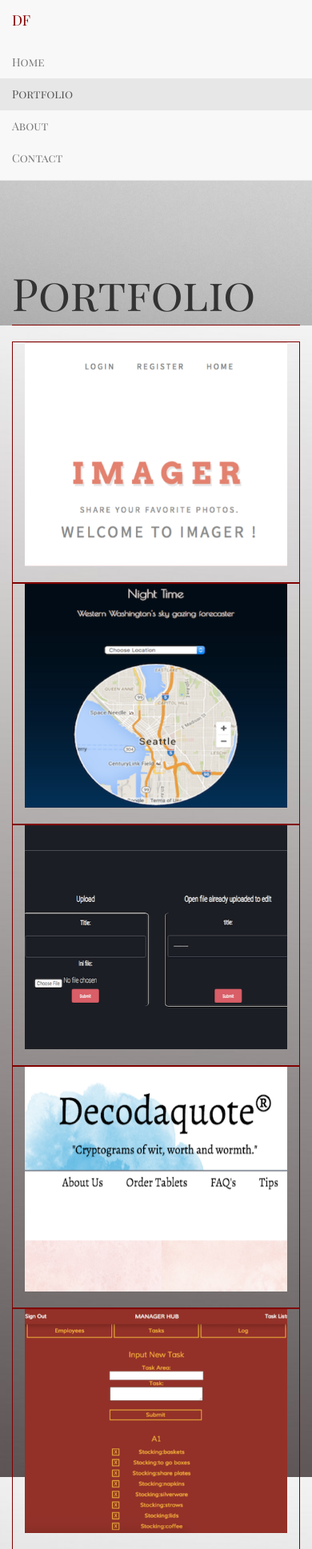
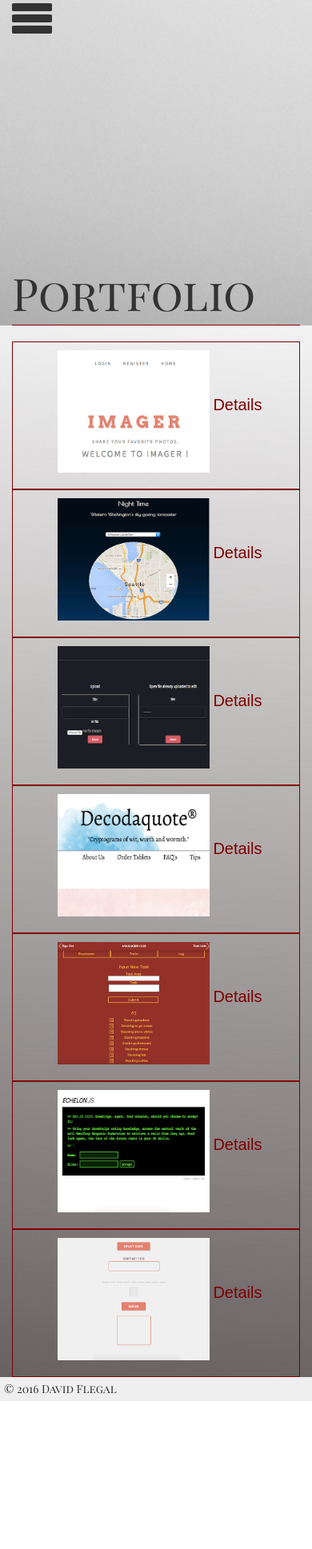
Before and after one commit to flegald/DavidFlegal, a Python web app: template mysite/templates/portfolio.jinja2 in a window 390 px wide. Shown: the top 1937 px of the page at 80% size. After the commit the page ends 1752 px from the top, so only its background shows below. Run offline with Jinja, Linux system fonts and the light colour scheme; the template is opened without the code that fills it, so the values that code supplies are empty.

Commit message:
basic css for mobile

```diff
--- a/mysite/static/css/index.css
+++ b/mysite/static/css/index.css
@@ -8,6 +8,74 @@ body {
 	background-position: fixed;
 	background-attachment: fixed;
 	font-family: 'Playfair Display SC', serif;
+}
+
+/*HAMBURGER*/
+#menu-btn {
+  height: 30px;
+  width: 50.2px;
+  text-align: center;
+}
+.menu-btn div {
+  position: absolute;
+  left: 100%;
+  top: 64%;
+  padding-right: 8px;
+  margin-top: -0.50em;
+  line-height: 1.2;
+  font-size: 18px;
+  font-weight: 200;
+  vertical-align: middle;
+  z-index: 99;
+}
+
+.menu-btn span {
+  display: block;
+  width: 50px;
+  height: 10px;
+  margin: 4px 0;
+  background: #333333;
+  z-index: 99;
+  border-radius: 10%;
+}
+
+.responsive-menu{
+  display: none;
+}
+
+.responsive-menu ul {
+  margin-top: 10px;
+  margin-left: -20px;
+  width: 220px;
+  list-style: none;
+}
+
+.nav-mobile {
+  font-size: 30px;
+  background: white;
+}
+
+.nav-mobile a {
+  color: #800000;
+}
+
+
+/*END HAMBURGER*/
+
+.small-screen img {
+  width: 200px;
+  padding-top: 10px;
+  padding-left: 10px;
+}
+
+.small-screen a {
+  color: #800000;
+  font-size: 20px;
+}
+
+.small-screen a:visited {
+  color: #a64c4c;
+  font-size: 20px;
 }
 
 .page-top {
--- a/mysite/templates/about.jinja2
+++ b/mysite/templates/about.jinja2
@@ -12,7 +12,7 @@
 
    <div class="container article-custom">
 	   <div class='col-lg-8 col-md-8 col-sm-6 col-xs-12'>
-	   <p>I am a dedicated web developer, specializing in Python. I have recently graduated from the Code Fellows 401 Advanced Python course. I enjoy working with frameworks and anything backend. I am able to do front end as well as I have taken multiple courses also at Code Fellows with an emphasis on JavaScript.
+	   <p>I am a dedicated web developer, specializing in Python. I have recently graduated from the Code Fellows 401 Advanced Python course. I enjoy working with frameworks and anything backend. I am able to do front end as well. I have taken multiple courses also at Code Fellows with an emphasis on JavaScript.
 		</p>
 		<p>
 		I am dedicated to efficiency and organization. I would love to work as a back end developer, using any framework and web service. I am well versed in AWS and Ansible deployment as well as utilizing Gunicorn in tandem with these tools.</p>
--- a/mysite/templates/base.jinja2
+++ b/mysite/templates/base.jinja2
@@ -25,17 +25,38 @@
 
 
    <body>
+
    <div class='container page-top'>
+
+      <div class="mobile-nav">
+         <div class="menu-btn" id="menu-btn">
+            <div></div>
+            <span></span>
+            <span></span>
+            <span></span>
+         </div>
+
+         <div class="responsive-menu">
+            <ul>
+            <li class='nav-mobile'><a href="/">Home</a></li>
+            <li class='nav-mobile'><a href="/portfolio">Portfolio</a></li>
+            <li class='nav-mobile'><a href="/about">About</a></li>
+            <li class='nav-mobile'><a href="/contact">Contact</a></li>
+            </ul>
+         </div>
+      </div>
+
+
    	<nav class="navbar navbar-default navbar-fixed-top">
    	  <div class="container-fluid">
    	    <div class="navbar-header">
    	      <a class="navbar-brand" href="/"><span class='red'>DF</span></a>
    	    </div>
    	    <ul class="nav navbar-nav">
-   	      <li id='home-nav' class="active"><a href="/">Home</a></li>
-   	      <li id='portfolio-nav'><a href="/portfolio">Portfolio</a></li>
-   	      <li id='about-nav'><a href="/about">About</a></li>
-   	      <li id='contact-nav'><a href="/contact">Contact</a></li>
+   	      <li class='-nav' class="active"><a href="/">Home</a></li>
+   	      <li class='-nav'><a href="/portfolio">Portfolio</a></li>
+   	      <li class='-nav'><a href="/about">About</a></li>
+   	      <li class='-nav'><a href="/contact">Contact</a></li>
    	    </ul>
    	  </div>
    	</nav>
@@ -49,5 +70,33 @@
       <!-- Include all compiled plugins (below), or include individual files as needed -->
       <script src = "js/bootstrap.min.js"></script>
 
+<script type="text/javascript">
+   jQuery(function($){
+      $( '.menu-btn' ).click(function(){
+         $('.responsive-menu').slideToggle()
+      })
+   })
+
+
+   if ($('html').width() <= 700){
+         $('.mobile-nav').show()
+         $('nav').hide()
+   } else {
+         $('.mobile-nav').hide()
+         $('nav').show()
+   }
+
+
+   $(window).resize(function(){
+      if ($(window).width() >= 700){
+         $('nav').show()
+         $('.mobile-nav').hide()
+      } else {
+         $('nav').hide()
+         $('.mobile-nav').show()
+      }
+   });
+</script>
+
    </body>
 </html>
--- a/mysite/templates/portfolio.jinja2
+++ b/mysite/templates/portfolio.jinja2
@@ -9,6 +9,10 @@
     <div class="container article-custom">
 
          <div class="col-lg-4 col-md-4 col-sm-6 col-xs-12 port-item">
+            <div class='small-screen'>
+               <img src="../static/images/project_icons/Imager.png" alt="">
+               <a href='/imager'>Details</a>
+            </div>
             <div class="hovereffect">
                <img src="../static/images/project_icons/Imager.png" alt="">
                <div class="overlay">
@@ -18,6 +22,10 @@
          </div>
 
          <div class="col-lg-4 col-md-4 col-sm-6 col-xs-12 port-item">
+            <div class="small-screen">
+               <img src="../static/images/project_icons/NightTime.png" alt="">
+               <a href='/nighttime'>Details</a>
+            </div>
             <div class="hovereffect">
                <img src="../static/images/project_icons/NightTime.png" alt="">
                <div class="overlay">
@@ -27,6 +35,10 @@
          </div>
 
          <div class="col-lg-4 col-md-4 col-sm-6 col-xs-12 port-item">
+            <div class='small-screen'>
+               <img src="../static/images/project_icons/Gameini.png" alt="">
+               <a href='/gameini'>Details</a>
+            </div>
             <div class="hovereffect">
                <img src="../static/images/project_icons/Gameini.png" alt="">
                <div class="overlay">
@@ -36,6 +48,10 @@
          </div>
 
          <div class="col-lg-4 col-md-4 col-sm-6 col-xs-12 port-item">
+            <div class='small-screen'>
+               <img src="../static/images/project_icons/Decodaquote.png" alt="">
+               <a href='/decodaquote'>Details</a>
+            </div>
             <div class="hovereffect">
                <img src="../static/images/project_icons/Decodaquote.png" alt="">
                <div class="overlay">
@@ -45,6 +61,10 @@
          </div>
 
          <div class="col-lg-4 col-md-4 col-sm-6 col-xs-12 port-item">
+            <div class='small-screen'>
+               <img src="../static/images/project_icons/TaskTrapper.png" alt="">
+               <a href='/tasktrapper'>Details</a>
+            </div>
             <div class="hovereffect">
                <img src="../static/images/project_icons/TaskTrapper.png" alt="">
                <div class="overlay">
@@ -54,20 +74,28 @@
          </div>
 
          <div class="col-lg-4 col-md-4 col-sm-6 col-xs-12 port-item">
+            <div class='small-screen'>
+               <img src="../static/images/project_icons/Echelon.png" alt="">
+               <a href='/echelonjs'>Details</a>
+            </div>
             <div class="hovereffect">
                <img src="../static/images/project_icons/Echelon.png" alt="">
                <div class="overlay">
-                  <h2><a href='echelonjs'>Details</a></h2>
+                  <h2><a href='/echelonjs'>Details</a></h2>
                </div>
             </div>
          </div>
 
 
          <div class="col-lg-4 col-md-4 col-sm-6 col-xs-12 port-item">
+            <div class='small-screen'>
+               <img src="../static/images/project_icons/Hangman.png" alt="">
+               <a href='/hangman'>Details</a>
+            </div>
             <div class="hovereffect">
                <img src="../static/images/project_icons/Hangman.png" alt="">
                <div class="overlay">
-                  <h2><a href='hangman'>Details</a></h2>
+                  <h2><a href='/hangman'>Details</a></h2>
                </div>
             </div>
          </div>
@@ -78,6 +106,27 @@
 
 <script src = "https://code.jquery.com/jquery.js"></script>
 <script>
+
+
+   if ($('html').width() <= 700){
+         $('.hovereffect').hide()
+         $('.small-screen').show()
+   } else {
+         $('.hovereffect').show()
+         $('.small-screen').hide()
+   }
+
+
+   $(window).resize(function(){
+      if ($(window).width() >= 700){
+         $('.hovereffect').show()
+         $('.small-screen').hide()
+      } else {
+         $('.hovereffect').hide()
+         $('.small-screen').show()
+      }
+   });
+
    $('#home-nav').removeClass('active')
    $('#portfolio-nav').addClass('active')
    $('#about-nav').removeClass('active')
```
Also changed, not shown: 2 other files.
